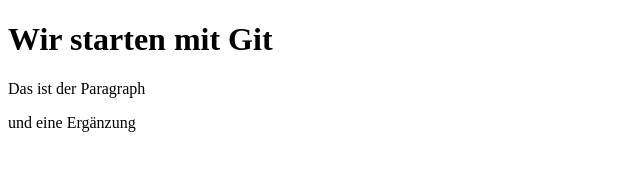
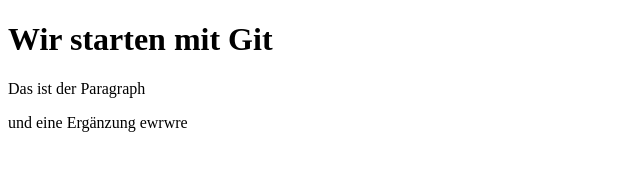
Before and after one commit to Alex27052007/git-start-1, a plain HTML site: page index.html in a window 1280 px wide. Shown: the full height of the page, 0-640 px from the left. Drawn offline with Linux system fonts and the light colour scheme.

```diff
--- a/index.html
+++ b/index.html
@@ -9,7 +9,7 @@
     <main>
       <h1>Wir starten mit Git</h1>
       <p>Das ist der Paragraph</p>
-      <p>und eine Ergänzung</p>
+      <p>und eine Ergänzung ewrwre</p>
     </main>
   </body>
 </html>
```
